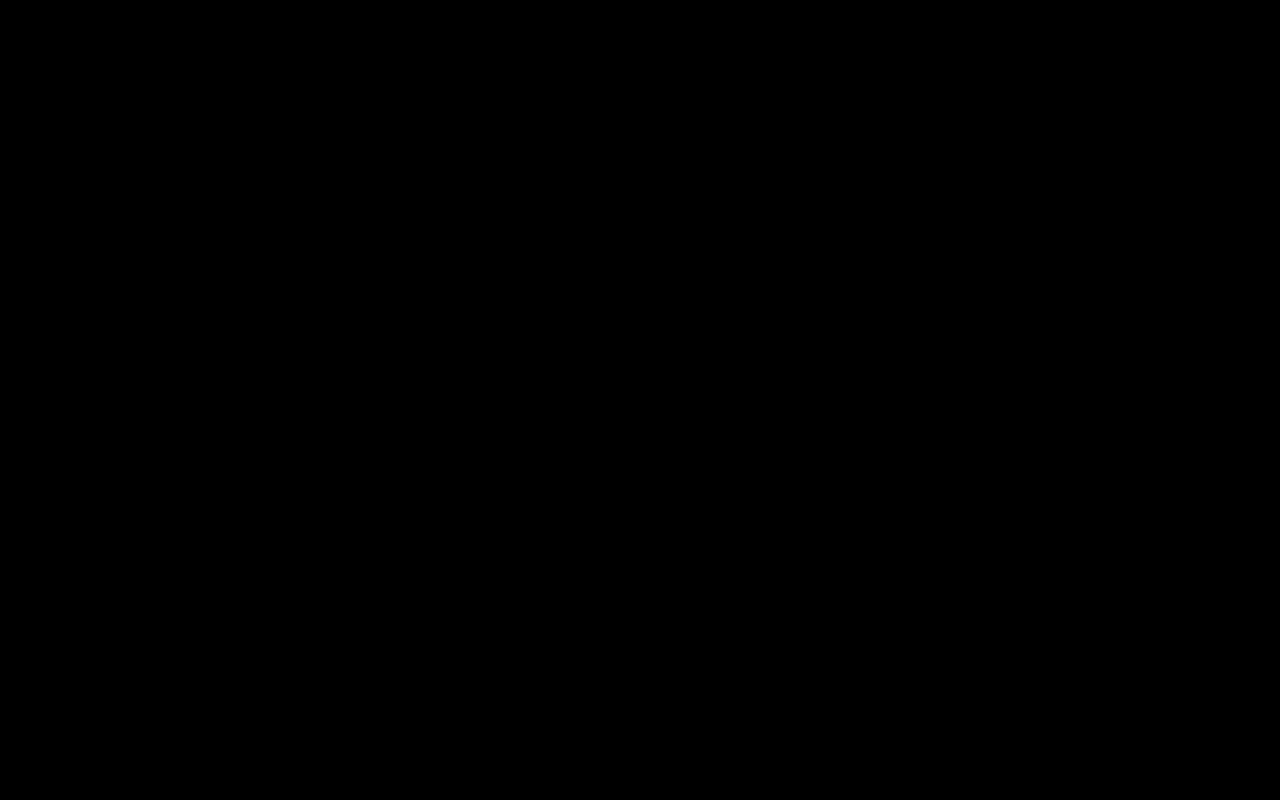
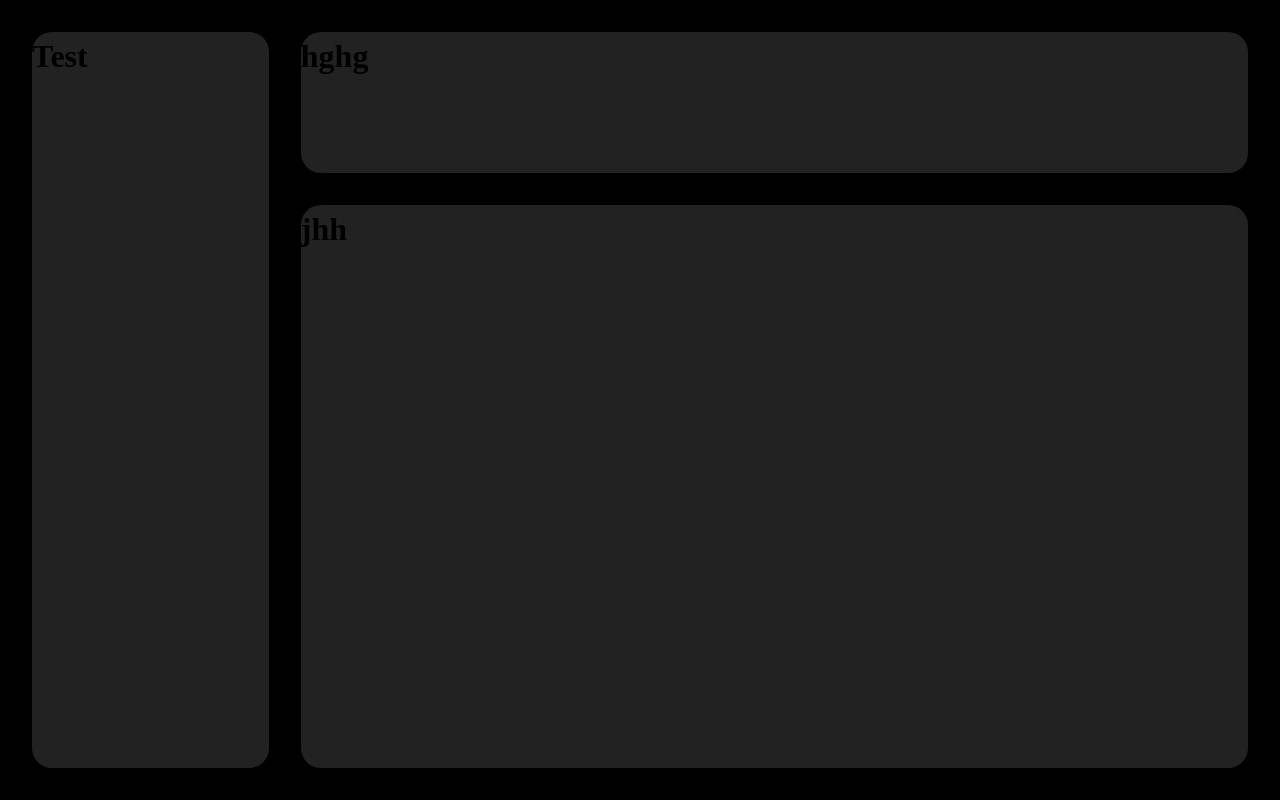
Before and after one commit to GonzalezEzequiel-FS-1/Personal_Notes_Manager, a React (Vite) app in the folder frontend/: page /home in a window 1280 px wide. Built offline with nearby package versions, Linux system fonts and the light colour scheme.

Commit message:
Account creation Done

```diff
--- /dev/null
+++ b/frontend/src/Components/NotePad.tsx
@@ -0,0 +1,51 @@
+import styled from "styled-components";
+import SideBar from "./SideBar";
+
+export default function NotePad() {
+  return (
+    <Container>
+
+        <SideBar />
+      <SideContainer>
+        <TitleContainer>
+          <h1>hghg</h1>
+        </TitleContainer>
+        <NoteContainer>
+          <h1>jhh</h1>
+        </NoteContainer>
+      </SideContainer>
+    </Container>
+  );
+}
+const TitleContainer = styled.div`
+  width: 100%;
+  height: 20%;
+  background-color: #222222;
+  border-radius: 20px;
+  margin-bottom:2rem ;
+`;
+const NoteContainer = styled.div`
+  width: 100%;
+  height: 80%;
+  background-color: #222222;
+  border-radius: 20px;
+`;
+const Container = styled.div`
+  height: 100%;
+  display: flex;
+  gap: 2rem;
+  align-items: center;
+
+  width: 100%;
+  overflow: hidden;
+`;
+const SideContainer = styled.div`
+  display: flex;
+  flex-direction: column;
+  height: 100%;
+  width: 80%;
+`;
+const SideBarContainer = styled.div`
+    width:20%;
+    height:100%;
+`
--- /dev/null
+++ b/frontend/src/Components/SideBar.tsx
@@ -0,0 +1,16 @@
+import styled from "styled-components"
+
+export default function SideBar() {
+  return (
+    <Container>
+      <h1>Test</h1>
+    </Container>
+  )
+}
+
+const Container = styled.div`
+    height:100%;
+    width:20%;
+    background-color: #222222;
+    border-radius: 20px;
+`
--- a/frontend/src/Pages/Home.tsx
+++ b/frontend/src/Pages/Home.tsx
@@ -1,11 +1,16 @@
 import styled from 'styled-components';
+import NotePad from '../Components/NotePad';
 export default function Home() {
   return (
     <Container>
-
+      <NotePad />
     </Container>
   )
 }
 const Container = styled.div`
     display:flex;
+    align-items: center;
+    justify-content: center;
+    height:100vh;
+    padding: 2rem;
 `
```
Also changed, not shown: 1 other file (tests, documents, lock files or other folders).
